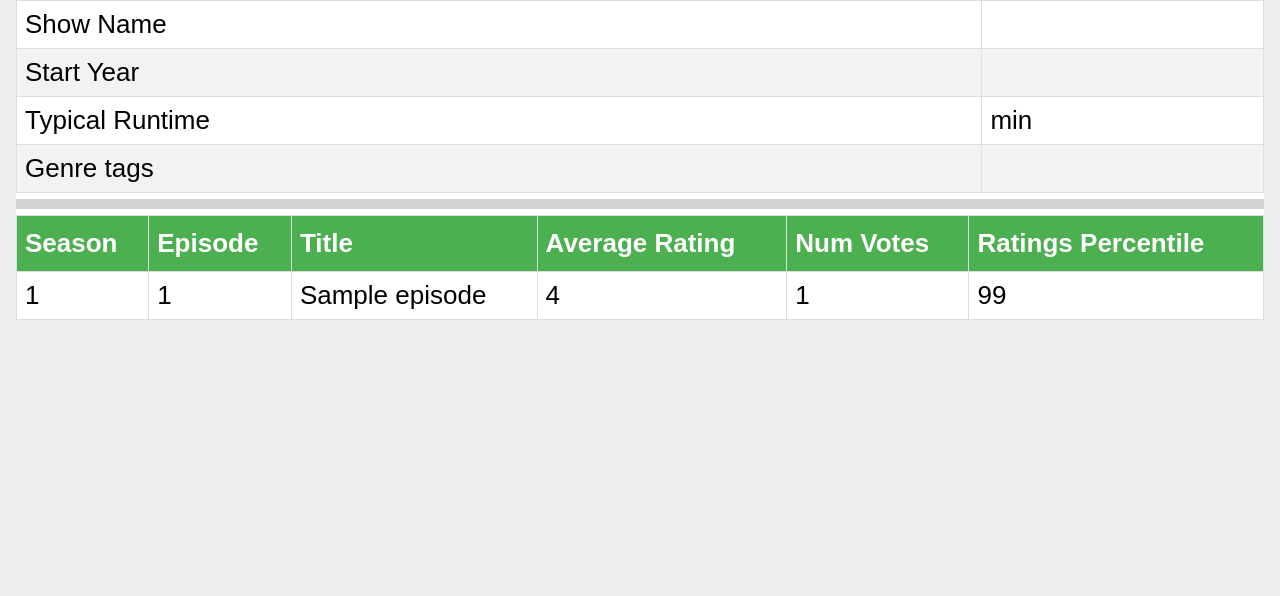
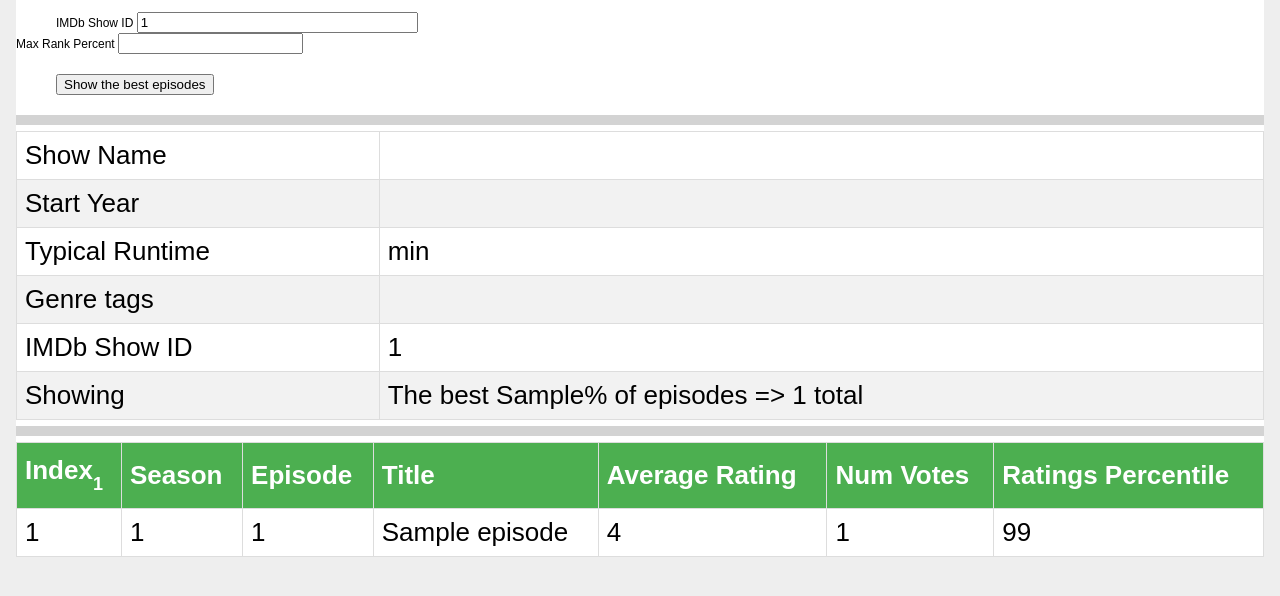
Before and after one commit to simnim/nh_website, a Flask app: template templates/episodes.html in a window 1280 px wide. Shown: the part 54-650 px from the top of the page. Run offline with Flask 2, Linux system fonts and the light colour scheme; the template is opened without the code that fills it: values that come from a table or form of the project are taken from there, most other values are stand-ins (such as "Sample title", 1, 10 or a date in 2020).

Commit message:
Now accepts form inputs for show id and max rank

```diff
--- a/serve_top_episodes.py
+++ b/serve_top_episodes.py
@@ -2,8 +2,19 @@
 import sqlite3
 
 import aiosql
-from flask import Flask, render_template
+from flask import Flask, redirect, render_template, request, url_for
 from flask_mobility import Mobility
+from flask_wtf import FlaskForm
+from wtforms import IntegerField, StringField, SubmitField
+
+# from wtforms.validators import DataRequired
+
+
+class IMDbForm(FlaskForm):
+    imdb_show_id = StringField("IMDb Show ID")
+    max_rank_pct = IntegerField("Max Rank Percent")
+    submit = SubmitField("Show the best episodes")
+
 
 if hasattr(__builtins__, "__IPYTHON__"):
     THIS_SCRIPT_DIR = os.getcwd()
@@ -20,16 +31,33 @@
 # Got some great tips from https://blog.miguelgrinberg.com/post/the-flask-mega-tutorial-part-ii-templates
 
 app = Flask(__name__)
+app.config["SECRET_KEY"] = "derps"
 Mobility(app)
 
 
-@app.route("/")
-@app.route("/index")
-@app.route("/episodes")
-@app.route("/episodes/<string:imdb_show_id>/<int:max_rank_pct>")
+@app.route("/", methods=["GET", "POST"])
+@app.route("/index", methods=["GET", "POST"])
+@app.route("/episodes", methods=["GET", "POST"])
+@app.route("/episodes/<string:imdb_show_id>", methods=["GET", "POST"])
+@app.route(
+    "/episodes/<string:imdb_show_id>/<int:max_rank_pct>", methods=["GET", "POST"]
+)
 def only_powerful_episodes(imdb_show_id=None, max_rank_pct=20):
     # For now just query for tt0112178 = star trek voyager and percent to keep of 20
-    print("got here")
+    form = IMDbForm()
+    print("derp")
+    if request.method == "POST":
+        if form.imdb_show_id.data:
+            return redirect(
+                url_for(
+                    "only_powerful_episodes",
+                    imdb_show_id=form.imdb_show_id.data or None,
+                    max_rank_pct=form.max_rank_pct.data or None,
+                )
+            )
+        else:
+            return redirect(url_for("only_powerful_episodes"))
+    print("derps")
     show_meta = QUERIES.get_basic_show_info(conn, imdb_show_id=imdb_show_id)
     episodes = QUERIES.get_top_episodes_for_show(
         conn, imdb_show_id=imdb_show_id, max_rank_pct=max_rank_pct
@@ -40,4 +68,5 @@
         max_rank_pct=max_rank_pct,
         show_meta=show_meta,
         episodes=episodes,
+        form=form,
     )
--- a/templates/episodes.html
+++ b/templates/episodes.html
@@ -1,18 +1,41 @@
 {% extends "base.html" %}
 
 {% block content %}
+    <form action="" method="post" novalidate>
+        {{ form.hidden_tag() }}
+        <p>
+            {{ form.imdb_show_id.label }}
+            {{ form.imdb_show_id(size=32, value=(imdb_show_id or '')) }}
+            {% for error in form.imdb_show_id.errors %}
+            <span style="color: red;">[{{ error }}]</span>
+            {% endfor %}
+            <br>
+            {{ form.max_rank_pct.label }}
+            {{ form.max_rank_pct(size=32, value=(max_rank_pct or '')) }}
+            {% for error in form.max_rank_pct.errors %}
+            <span style="color: red;">[{{ error }}]</span>
+            {% endfor %}
+        </p>
+        <p>{{ form.submit() }}</
+    </form>
+    <hr>
+    {% if imdb_show_id is not none %}
+
     <div>
         <table>
             <tr> <td> Show Name </td> <td> {{ show_meta.primaryTitle }} </td> </tr>
             <tr> <td> Start Year </td> <td> {{ show_meta.startYear }} </td> </tr>
             <tr> <td> Typical Runtime </td> <td> {{ show_meta.runtimeMinutes }} min</td> </tr>
             <tr> <td> Genre tags </td> <td> {{ show_meta.genres }} </td> </tr>
+            <tr> <td> IMDb Show ID </td> <td> {{ imdb_show_id }} </td> </tr>
+            <tr> <td> Showing</td> <td> The best {{ max_rank_pct }}% of episodes => {{ episodes|length }} total</td> </tr>
         </table>
         <hr>
     </div>
     <table>
         <thead>
             <tr>
+                <th> Index<sub><sub>1</sub></sub> </th>
                 <th> Season </th>
                 <th> Episode </th>
                 <th> Title </th>
@@ -24,6 +47,7 @@
         <tbody>
             {% for episode in episodes %}
                 <tr>
+                    <td> {{ loop.index }}</td>
                     <td> {{ episode.seasonNumber }} </td>
                     <td> {{ episode.episodeNumber }} </td>
                     <td> {{ episode.primaryTitle }} </td>
@@ -34,4 +58,24 @@
             {% endfor %}
     </tbody>
     </table>
+
+    {% else %}
+
+    Hello and welcome to Top Episodes.
+    <p>
+    This page applies the power law to TV so you can get 4 times more utility for your time. ( 80%/(1-80%) = 4 )
+    <p>
+    Essentially you are filtering out the bottom 80% of the episodes of a show and only keeping the top 20% of the content.
+    <p>
+    Some shows are not serial at all (no connection/memory from show N to N+1) and for those you might want to start out with an a very strict 5% filter and expand to 20% only if you felt like you enjoyed the 5%. Some cult classics might only have a few good ones (at least in your opinion) so 1% might be all that's worth watching to start!!!
+    <p>
+    Every show is different. Some shows require you to watch every episode to understand the story. For those you might want to filter out only a handful of episodes or none at all (keep 80% to 100%).
+    <p>
+    For a list of sci-fi favorites recommended by the #1 biggest sci-fi fan I know check out the following list:
+    <ul>
+        <li> <a href="/episodes/tt0112178/20">Star Trek: Voyager</a> </li>
+        <li> <a href="/episodes/tt0106145/20">Star Trek: Deep Space Nine</a> </li>
+    </ul>
+
+   {% endif %}
 {% endblock %}
```
